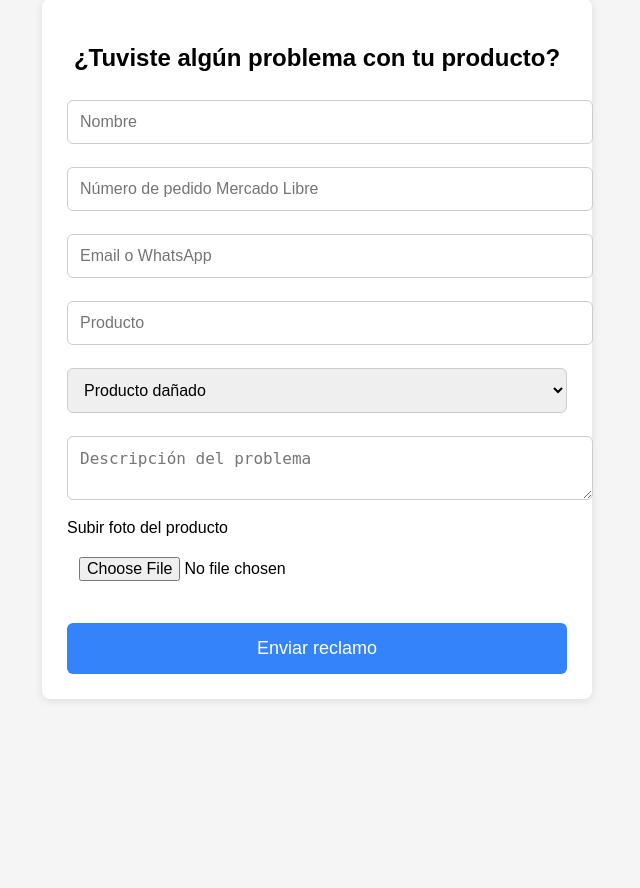
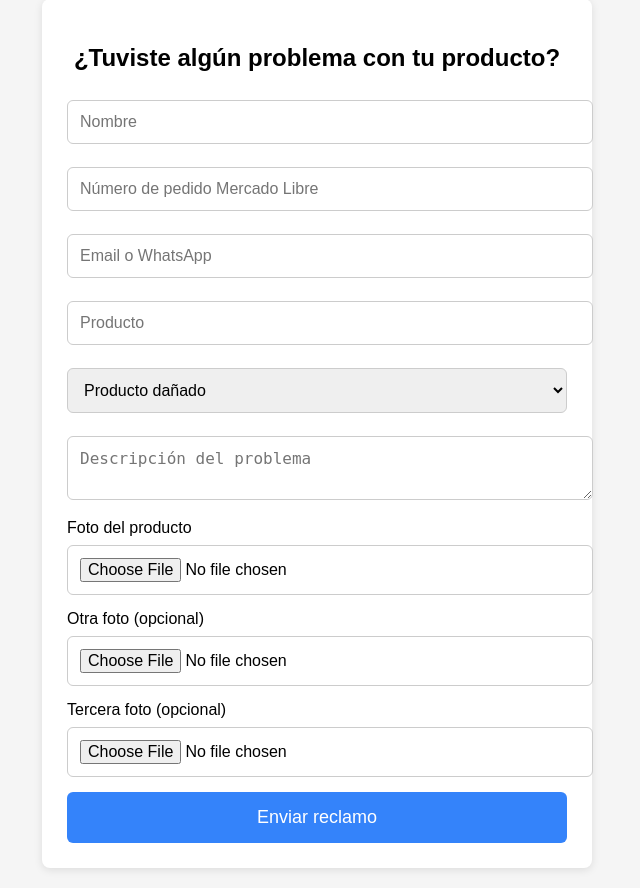
Before and after one commit to guidobraslavsky/ml_platform, a Flask app: page / in a window 1280 px wide. Shown: the part 21-909 px from the top of the page, without its empty margins (323-963 px from the left). Before the commit the page ends 722 px from the top, so only its background shows below. Run offline with Flask 3, Linux system fonts and the light colour scheme; parts of the project's set-up code (start-up, migrations or seed data) failed here and were passed over.

Commit message:
complaints_routes.py agregar varias fotos

```diff
--- a/ml_reclamos/routes/complaints_routes.py
+++ b/ml_reclamos/routes/complaints_routes.py
@@ -6,6 +6,8 @@ from ml_service import obtener_producto
 import os
 
 complaint_bp = Blueprint("complaints", __name__)
+
+UPLOAD_FOLDER = "uploads"
 
 
 @complaint_bp.route("/")
@@ -28,23 +30,42 @@ def complaint():
         "producto": request.form.get("producto"),
         "tipo": request.form.get("tipo"),
         "descripcion": request.form.get("descripcion"),
+        "foto1": None,
+        "foto2": None,
+        "foto3": None,
     }
 
     guardar_reclamo(data)
 
-    producto_real = obtener_producto(data["pedido_ml"])
+    try:
+        producto_real = obtener_producto(data["pedido_ml"])
+    except Exception as e:
+        print("ERROR ML:", e)
+        producto_real = data["producto"]
 
-    enviar_email(data["contacto"], data["nombre"], data["pedido_ml"], producto_real)
+    try:
 
-    enviar_telegram(
-        f"""
+        enviar_email(data["contacto"], data["nombre"], data["pedido_ml"], producto_real)
+
+    except Exception as e:
+
+        print("ERROR EMAIL:", e)
+
+    try:
+
+        enviar_telegram(
+            f"""
 Nuevo reclamo
 
 Pedido: {data['pedido_ml']}
 Cliente: {data['nombre']}
 Producto: {producto_real}
 """
-    )
+        )
+
+    except Exception as e:
+
+        print("ERROR TELEGRAM:", e)
 
     return {"status": "ok"}
 
--- a/ml_reclamos/templates/form.html
+++ b/ml_reclamos/templates/form.html
@@ -46,10 +46,6 @@
 
         }
 
-        input[type=file] {
-            border: none;
-        }
-
         button {
 
             width: 100%;
@@ -71,6 +67,13 @@
             background: #2968c8;
         }
 
+        .preview img {
+            max-width: 100%;
+            max-height: 150px;
+            margin-top: 10px;
+            border-radius: 6px;
+        }
+
         .success {
 
             display: none;
@@ -79,17 +82,6 @@
             font-weight: bold;
             margin-top: 20px;
 
-        }
-
-        .preview {
-            text-align: center;
-            margin-bottom: 15px;
-        }
-
-        .preview img {
-            max-width: 100%;
-            max-height: 200px;
-            border-radius: 6px;
         }
     </style>
 
@@ -122,13 +114,14 @@
 
             <textarea name="descripcion" placeholder="Descripción del problema"></textarea>
 
-            <label>Subir foto del producto</label>
+            <label>Foto del producto</label>
+            <input type="file" name="foto1" accept="image/*">
 
-            <input type="file" name="foto" id="foto" accept="image/*">
+            <label>Otra foto (opcional)</label>
+            <input type="file" name="foto2" accept="image/*">
 
-            <div class="preview">
-                <img id="previewImg" style="display:none;">
-            </div>
+            <label>Tercera foto (opcional)</label>
+            <input type="file" name="foto3" accept="image/*">
 
             <button type="submit">
                 Enviar reclamo
@@ -158,7 +151,6 @@
             try {
 
                 const response = await fetch(`/order_info?order=${order}`)
-
                 const data = await response.json()
 
                 if (data.producto) {
@@ -166,25 +158,8 @@
                 }
 
             } catch (e) {
+
                 console.log("error consultando pedido")
-            }
-
-        })
-
-
-        /* PREVIEW FOTO */
-
-        const fotoInput = document.getElementById("foto")
-        const preview = document.getElementById("previewImg")
-
-        fotoInput.addEventListener("change", function () {
-
-            const file = this.files[0]
-
-            if (file) {
-
-                preview.src = URL.createObjectURL(file)
-                preview.style.display = "block"
 
             }
 
@@ -202,10 +177,8 @@
             const formData = new FormData(form)
 
             await fetch("/complaint", {
-
                 method: "POST",
                 body: formData
-
             })
 
             form.style.display = "none"
```
Also changed, not shown: ml_reclamos/database.py (+8 -4 lines), ml_reclamos/templates/admin.html (+31 -36 lines), ml_reclamos/uploads/Auriculares Air 31 2K.jpg (added), ml_reclamos/uploads/Auriculares Air 31 Blanco 2K.jpg (added), ml_reclamos/uploads/Auriculares Air 31 Caja Papel 2K.jpg (added), ml_reclamos/uploads/Auriculares E6s Power Bank 2K.jpg (added), ml_reclamos/uploads/Auriculares Ultrapods Max Tres Colores Mezcla 2K.jpg (added).
